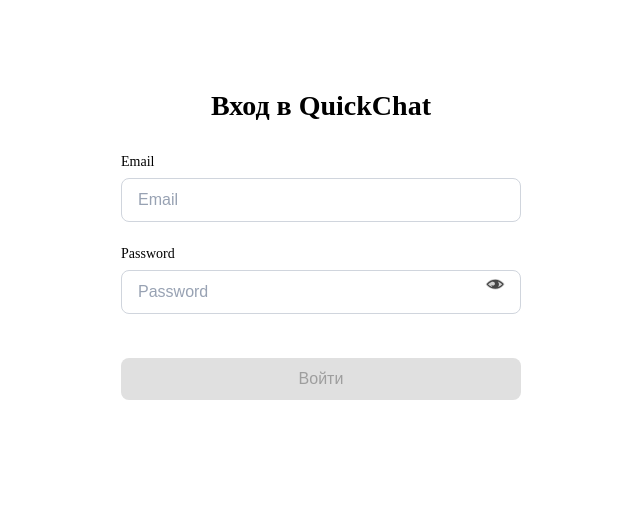
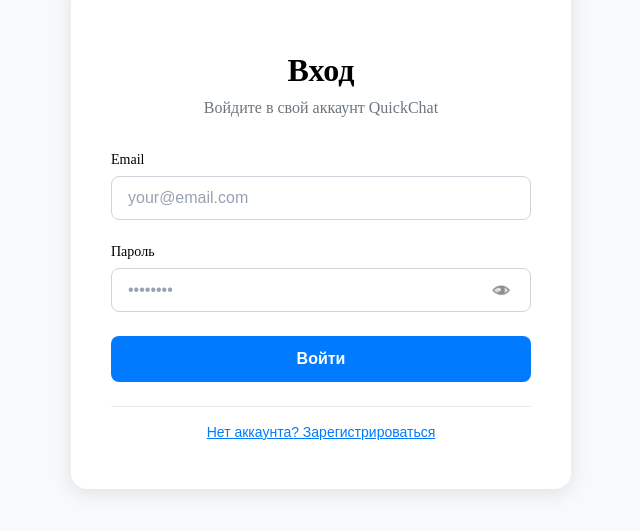
Before and after one commit to Yogurt7v/QuickChat, a React (Vite) app: page / in a window 1280 px wide. Shown: the part 165-696 px from the top of the page, without its empty margins (319-959 px from the left). Built offline with nearby package versions, Linux system fonts and the light colour scheme; no server answers.

Commit message:
переработана LoginForm

```diff
--- a/src/components/LoginForm.tsx
+++ b/src/components/LoginForm.tsx
@@ -1,44 +1,103 @@
 import styles from '../styles/LoginForm.module.css';
 import { useId, useState } from 'react';
-import { signInWithEmailAndPassword } from 'firebase/auth';
-import { auth } from '../firebase/config';
+import {
+  signInWithEmailAndPassword,
+  createUserWithEmailAndPassword,
+  updateProfile,
+} from 'firebase/auth';
+import { doc, setDoc, serverTimestamp } from 'firebase/firestore';
+import { auth, db } from '../firebase/config';
 import { useAuthStore } from '../store/authStore';
 import eye from '../assets/eye.svg';
-import { registerUser } from '../services/firestoreService';
 import { FirebaseError } from 'firebase/app';
 
+type FormMode = 'login' | 'register';
+
+interface FormData {
+  email: string;
+  password: string;
+  displayName: string;
+}
+
+interface FormErrors {
+  email?: string;
+  password?: string;
+  displayName?: string;
+  general?: string;
+}
+
 export default function LoginForm() {
-  const [user, setUser] = useState({
+  const [mode, setMode] = useState<FormMode>('login');
+  const [formData, setFormData] = useState<FormData>({
     email: '',
     password: '',
+    displayName: '',
   });
-  const [isRegistering, setIsRegistering] = useState(false);
-  const [displayName, setDisplayName] = useState('');
-  const [disableButton, setDisableButton] = useState(false);
-  const [checkPassword, setCheckPassword] = useState(false);
+  const [errors, setErrors] = useState<FormErrors>({});
+  const [isLoading, setIsLoading] = useState(false);
+  const [showPassword, setShowPassword] = useState(false);
 
   const emailId = useId();
   const passwordId = useId();
+  const displayNameId = useId();
   const setStoreUser = useAuthStore(state => state.setStoreUser);
 
-  const handleRegister = async () => {
-    try {
-      await registerUser(user.email, user.password, displayName);
-      console.log('Пользователь зарегистрирован');
-    } catch (error) {
-      console.error('Ошибка регистрации:', error);
+  const validateEmail = (email: string): string | undefined => {
+    if (!email) return 'Email обязателен';
+    const emailRegex = /^[^\s@]+@[^\s@]+\.[^\s@]+$/;
+    if (!emailRegex.test(email)) return 'Неверный формат email';
+    return undefined;
+  };
+
+  const validatePassword = (password: string): string | undefined => {
+    if (!password) return 'Пароль обязателен';
+    if (password.length < 6)
+      return 'Пароль должен содержать минимум 6 символов';
+    return undefined;
+  };
+
+  const validateDisplayName = (name: string): string | undefined => {
+    if (!name.trim()) return 'Имя обязательно';
+    if (name.trim().length < 2) return 'Имя должно содержать минимум 2 символа';
+    return undefined;
+  };
+
+  const handleInputChange = (field: keyof FormData, value: string) => {
+    setFormData(prev => ({ ...prev, [field]: value }));
+    // Очищаем ошибку поля при изменении
+    if (errors[field]) {
+      setErrors(prev => ({ ...prev, [field]: undefined }));
     }
   };
 
-  const handleSubmit = async (e: React.FormEvent<HTMLFormElement>) => {
+  const validateForm = (): boolean => {
+    const newErrors: FormErrors = {};
+
+    newErrors.email = validateEmail(formData.email);
+    newErrors.password = validatePassword(formData.password);
+
+    if (mode === 'register') {
+      newErrors.displayName = validateDisplayName(formData.displayName);
+    }
+
+    setErrors(newErrors);
+    return Object.values(newErrors).every(error => !error);
+  };
+
+  const handleLogin = async (e: React.FormEvent) => {
     e.preventDefault();
+    if (!validateForm()) return;
+
+    setIsLoading(true);
+    setErrors({});
 
     try {
       const userCredential = await signInWithEmailAndPassword(
         auth,
-        user.email,
-        user.password
+        formData.email,
+        formData.password
       );
+
       setStoreUser({
         uid: userCredential.user.uid,
         email: userCredential.user.email,
@@ -47,74 +106,206 @@
       });
     } catch (error) {
       if (error instanceof FirebaseError) {
-        console.log(error);
-        if (error.code === 'auth/invalid-credential') {
-          setDisableButton(true);
-          setIsRegistering(true);
-        } else if (error.code === 'auth/wrong-password') {
-          console.error('Ошибка входа:', error);
+        switch (error.code) {
+          case 'auth/invalid-credential':
+            setErrors({ general: 'Неверный email или пароль' });
+            break;
+          case 'auth/user-not-found':
+            setErrors({ general: 'Пользователь не найден' });
+            break;
+          case 'auth/wrong-password':
+            setErrors({ password: 'Неверный пароль' });
+            break;
+          case 'auth/too-many-requests':
+            setErrors({ general: 'Слишком много попыток. Попробуйте позже' });
+            break;
+          default:
+            setErrors({ general: 'Ошибка входа. Попробуйте снова' });
         }
       } else {
-        console.error('Неизвестная ошибка:', error);
+        setErrors({ general: 'Неизвестная ошибка' });
       }
+    } finally {
+      setIsLoading(false);
     }
+  };
+
+  const handleRegister = async (e: React.FormEvent) => {
+    e.preventDefault();
+    if (!validateForm()) return;
+
+    setIsLoading(true);
+    setErrors({});
+
+    try {
+      const userCredential = await createUserWithEmailAndPassword(
+        auth,
+        formData.email,
+        formData.password
+      );
+
+      await updateProfile(userCredential.user, {
+        displayName: formData.displayName.trim(),
+      });
+
+      await setDoc(doc(db, 'users', userCredential.user.uid), {
+        email: formData.email,
+        displayName: formData.displayName.trim(),
+        createdAt: serverTimestamp(),
+      });
+
+      setStoreUser({
+        uid: userCredential.user.uid,
+        email: userCredential.user.email,
+        displayName: userCredential.user.displayName,
+        photoURL: userCredential.user.photoURL,
+      });
+    } catch (error) {
+      if (error instanceof FirebaseError) {
+        switch (error.code) {
+          case 'auth/email-already-in-use':
+            setErrors({ email: 'Этот email уже используется' });
+            break;
+          case 'auth/weak-password':
+            setErrors({ password: 'Пароль слишком слабый' });
+            break;
+          case 'auth/invalid-email':
+            setErrors({ email: 'Неверный формат email' });
+            break;
+          default:
+            setErrors({ general: 'Ошибка регистрации. Попробуйте снова' });
+        }
+      } else {
+        setErrors({ general: 'Неизвестная ошибка' });
+      }
+    } finally {
+      setIsLoading(false);
+    }
+  };
+
+  const toggleMode = () => {
+    setMode(mode === 'login' ? 'register' : 'login');
+    setErrors({});
+    setFormData({ email: '', password: '', displayName: '' });
   };
 
   return (
     <div className={styles.container}>
       <div className={styles.form}>
-        <h1>Вход в QuickChat</h1>
-        <form onSubmit={handleSubmit}>
-          <label id={emailId} className={styles.label}>
+        <div className={styles.header}>
+          <h1>{mode === 'login' ? 'Вход' : 'Регистрация'}</h1>
+          <p className={styles.subtitle}>
+            {mode === 'login'
+              ? 'Войдите в свой аккаунт QuickChat'
+              : 'Создайте новый аккаунт QuickChat'}
+          </p>
+        </div>
+
+        <form onSubmit={mode === 'login' ? handleLogin : handleRegister}>
+          <div className={styles.inputGroup}>
+            <label htmlFor={emailId} className={styles.label}>
               Email
             </label>
             <input
-            className={styles.input}
+              id={emailId}
               type="email"
-            placeholder="Email"
-            id={emailId}
-            value={user.email}
-            onChange={e => setUser({ ...user, email: e.target.value })}
+              value={formData.email}
+              onChange={e => handleInputChange('email', e.target.value)}
+              className={`${styles.input} ${
+                errors.email ? styles.inputError : ''
+              }`}
+              placeholder="your@email.com"
+              disabled={isLoading}
             />
-          <label id={passwordId} className={styles.label}>
-            Password
+            {errors.email && (
+              <span className={styles.error}>{errors.email}</span>
+            )}
+          </div>
+
+          {mode === 'register' && (
+            <div className={styles.inputGroup}>
+              <label htmlFor={displayNameId} className={styles.label}>
+                Имя
+              </label>
+              <input
+                id={displayNameId}
+                type="text"
+                value={formData.displayName}
+                onChange={e => handleInputChange('displayName', e.target.value)}
+                className={`${styles.input} ${
+                  errors.displayName ? styles.inputError : ''
+                }`}
+                placeholder="Ваше имя"
+                disabled={isLoading}
+              />
+              {errors.displayName && (
+                <span className={styles.error}>{errors.displayName}</span>
+              )}
+            </div>
+          )}
+
+          <div className={styles.inputGroup}>
+            <label htmlFor={passwordId} className={styles.label}>
+              Пароль
             </label>
             <div className={styles.inputWrapper}>
               <input
-              className={styles.input}
-              type={!checkPassword ? 'password' : 'text'}
-              placeholder="Password"
                 id={passwordId}
-              value={user.password}
-              onChange={e => setUser({ ...user, password: e.target.value })}
+                type={showPassword ? 'text' : 'password'}
+                value={formData.password}
+                onChange={e => handleInputChange('password', e.target.value)}
+                className={`${styles.input} ${
+                  errors.password ? styles.inputError : ''
+                }`}
+                placeholder="••••••••"
+                disabled={isLoading}
               />
               <button
                 type="button"
                 className={styles.togglePassword}
-              onClick={() => setCheckPassword(!checkPassword)}
-              aria-label={checkPassword ? 'Скрыть пароль' : 'Показать пароль'}
+                onClick={() => setShowPassword(!showPassword)}
+                aria-label={showPassword ? 'Скрыть пароль' : 'Показать пароль'}
+                disabled={isLoading}
               >
                 <img src={eye} alt="" />
               </button>
             </div>
+            {errors.password && (
+              <span className={styles.error}>{errors.password}</span>
+            )}
+          </div>
+
+          {errors.general && (
+            <div className={styles.errorMessage}>{errors.general}</div>
+          )}
+
           <button
             type="submit"
-            disabled={disableButton || !user.email || !user.password}
+            className={styles.submitButton}
+            disabled={isLoading}
           >
-            Войти
+            {isLoading ? (
+              <span className={styles.loading}>Загрузка...</span>
+            ) : mode === 'login' ? (
+              'Войти'
+            ) : (
+              'Зарегистрироваться'
+            )}
           </button>
-          {isRegistering && (
-            <div className={styles.registerForm}>
-              <input
-                className={styles.input}
-                value={displayName}
-                onChange={e => setDisplayName(e.target.value)}
-                placeholder="Ваше имя"
-              />
-              <button onClick={handleRegister}>Зарегистрироваться</button>
+        </form>
+
+        <div className={styles.footer}>
+          <button
+            type="button"
+            onClick={toggleMode}
+            className={styles.toggleMode}
+            disabled={isLoading}
+          >
+            {mode === 'login'
+              ? 'Нет аккаунта? Зарегистрироваться'
+              : 'Уже есть аккаунт? Войти'}
+          </button>
         </div>
-          )}
-        </form>
       </div>
     </div>
   );
--- a/src/styles/LoginForm.module.css
+++ b/src/styles/LoginForm.module.css
@@ -7,7 +7,7 @@
   min-height: 100vh;
   padding: 20px;
   box-sizing: border-box;
-  background-color: #ffffff;
+  background-color: #f8f9fa;
   color: #000000;
 }
 
@@ -20,25 +20,44 @@
 
 .form {
   width: 100%;
-  max-width: 400px;
-  padding: 40px 32px;
+  max-width: 420px;
+  padding: 48px 40px;
   background: #ffffff;
-  border-radius: 12px;
+  border-radius: 16px;
+  box-shadow: 0 4px 20px rgba(0, 0, 0, 0.1);
 }
 
 @media (prefers-color-scheme: dark) {
   .form {
     background: #1e1e1e;
+    box-shadow: 0 4px 20px rgba(0, 0, 0, 0.3);
   }
 }
 
-.form h1 {
-  font-size: 28px;
-  font-weight: 600;
+.header {
   text-align: center;
   margin-bottom: 32px;
+}
+
+.header h1 {
+  font-size: 32px;
+  font-weight: 700;
+  margin-bottom: 8px;
   line-height: 1.2;
   color: inherit;
+}
+
+.subtitle {
+  font-size: 16px;
+  color: #6c757d;
+  margin: 0;
+  line-height: 1.4;
+}
+
+@media (prefers-color-scheme: dark) {
+  .subtitle {
+    color: #adb5bd;
+  }
 }
 
 .label {
@@ -58,8 +77,8 @@
   font-size: 16px;
   color: #000000;
   outline: none;
-  margin-bottom: 24px;
   box-sizing: border-box;
+  transition: border-color 0.2s ease, box-shadow 0.2s ease;
 }
 
 @media (prefers-color-scheme: dark) {
@@ -90,76 +109,208 @@
   color: #98a2b3;
 }
 
-button {
+/* Input groups and validation */
+.inputGroup {
+  margin-bottom: 24px;
+}
+
+.inputError {
+  border-color: #dc3545 !important;
+  box-shadow: 0 0 0 2px rgba(220, 53, 69, 0.2) !important;
+}
+
+@media (prefers-color-scheme: dark) {
+  .inputError {
+    border-color: #f8d7da !important;
+    box-shadow: 0 0 0 2px rgba(248, 215, 218, 0.2) !important;
+  }
+}
+
+.error {
+  display: block;
+  font-size: 14px;
+  color: #dc3545;
+  margin-top: 4px;
+  margin-bottom: 0;
+}
+
+@media (prefers-color-scheme: dark) {
+  .error {
+    color: #f8d7da;
+  }
+}
+
+.errorMessage {
+  background-color: #f8d7da;
+  color: #721c24;
+  padding: 12px;
+  border-radius: 8px;
+  margin-bottom: 24px;
+  font-size: 14px;
+  text-align: center;
+  border: 1px solid #f5c6cb;
+}
+
+@media (prefers-color-scheme: dark) {
+  .errorMessage {
+    background-color: #2d1b20;
+    color: #f8d7da;
+    border-color: #721c24;
+  }
+}
+
+/* Submit button */
+.submitButton {
   width: 100%;
-  padding: 12px;
+  padding: 14px;
   background: #007bff;
   color: #ffffff;
   border: none;
   border-radius: 8px;
   font-size: 16px;
-  font-weight: 500;
+  font-weight: 600;
   cursor: pointer;
+  transition: background-color 0.2s ease;
+  margin-bottom: 24px;
 }
 
-button:hover:not(:disabled) {
+.submitButton:hover:not(:disabled) {
   background: #0069d9;
 }
 
+.submitButton:disabled {
+  background: #6c757d;
+  color: #ffffff;
+  cursor: not-allowed;
+  opacity: 0.6;
+}
+
 @media (prefers-color-scheme: dark) {
-  button {
+  .submitButton {
     background: #4da6ff;
     color: #000000;
   }
 
-  button:hover:not(:disabled) {
+  .submitButton:hover:not(:disabled) {
     background: #66b3ff;
+  }
+
+  .submitButton:disabled {
+    background: #6c757d;
+    color: #adb5bd;
   }
 }
 
-button:disabled {
-  background: #e0e0e0;
-  color: #9e9e9e;
-  cursor: not-allowed;
+.loading {
+  display: flex;
+  align-items: center;
+  justify-content: center;
+  gap: 8px;
+}
+
+.loading::after {
+  content: '';
+  width: 16px;
+  height: 16px;
+  border: 2px solid transparent;
+  border-top: 2px solid currentColor;
+  border-radius: 50%;
+  animation: spin 1s linear infinite;
+}
+
+@keyframes spin {
+  0% {
+    transform: rotate(0deg);
+  }
+  100% {
+    transform: rotate(360deg);
+  }
+}
+
+/* Footer and toggle mode */
+.footer {
+  text-align: center;
+  padding-top: 16px;
+  border-top: 1px solid #e9ecef;
 }
 
 @media (prefers-color-scheme: dark) {
-  button:disabled {
-    background: #3c3c3c;
-    color: #6e6e6e;
+  .footer {
+    border-top-color: #3c3c3c;
   }
 }
 
-.registerForm {
-  margin-top: 20px;
+.toggleMode {
+  background: none;
+  border: none;
+  color: #007bff;
+  font-size: 14px;
+  cursor: pointer;
+  text-decoration: underline;
+  padding: 0;
 }
 
-/* В твоём файле стилей */
+.toggleMode:hover:not(:disabled) {
+  color: #0069d9;
+}
+
+.toggleMode:disabled {
+  color: #6c757d;
+  cursor: not-allowed;
+  opacity: 0.6;
+}
+
+@media (prefers-color-scheme: dark) {
+  .toggleMode {
+    color: #4da6ff;
+  }
+
+  .toggleMode:hover:not(:disabled) {
+    color: #66b3ff;
+  }
+
+  .toggleMode:disabled {
+    color: #6c757d;
+  }
+}
+
+/* Input wrapper and toggle password */
 .inputWrapper {
   position: relative;
   width: 100%;
-  margin-bottom: var(--space-lg);
-}
-
-.input {
-  width: 100%;
-  /* ...остальные стили */
 }
 
 .togglePassword {
-  width: 20px;
   position: absolute;
-  right: 20px;
-  top: 20%;
+  right: 16px;
+  top: 50%;
   transform: translateY(-50%);
   background: none;
   border: none;
   cursor: pointer;
   padding: 4px;
+  display: flex;
+  align-items: center;
+  justify-content: center;
 }
 
 .togglePassword img {
   width: 20px;
   height: 20px;
   display: block;
+  opacity: 0.6;
+  transition: opacity 0.2s ease;
 }
+
+.togglePassword:hover img {
+  opacity: 1;
+}
+
+.togglePassword:disabled {
+  cursor: not-allowed;
+  opacity: 0.4;
+}
+
+.togglePassword:disabled img {
+  opacity: 0.4;
+}
```
Lines whose indentation alone changed are shown as unchanged.
